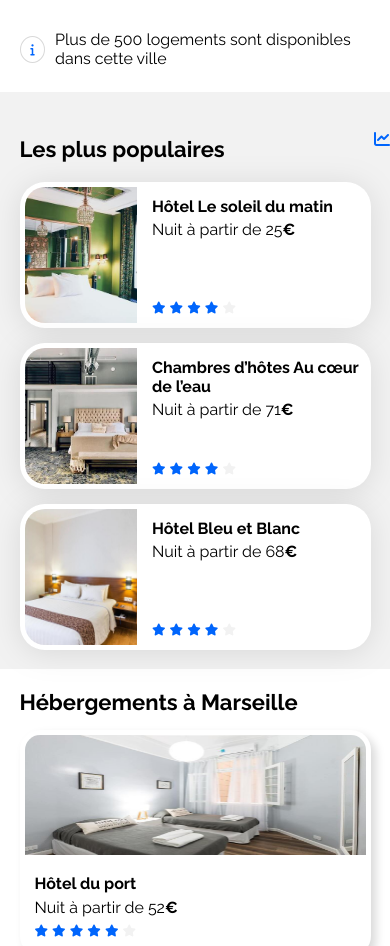
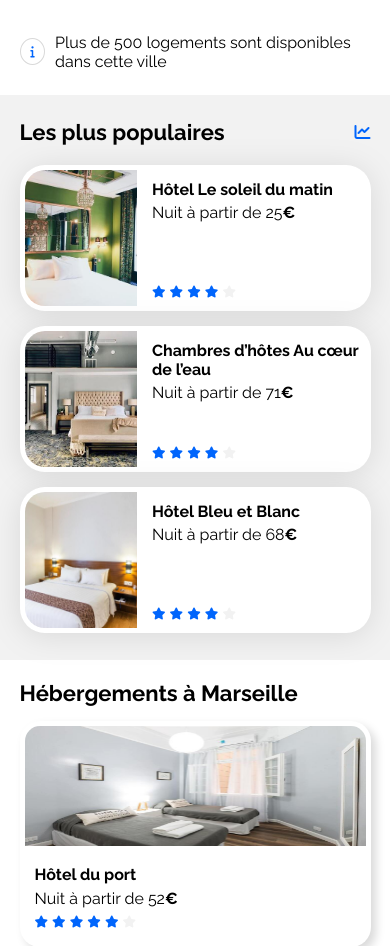
Before and after one commit to Afflelou/OC_projet_3, a plain HTML site: page index.html in a window 390 px wide. Shown: the part 476-1422 px from the top of the page. Drawn offline with Linux system fonts and the light colour scheme.

Commit message:
Update last paddings/margins/activity-img size

```diff
--- a/css/style.css
+++ b/css/style.css
@@ -468,11 +468,16 @@ footer {
 
     .section-title {
         padding-left: 5%;
-        margin-top: 5%;
+    }
+
+    .hebergements-list .section-title
+    {
+        padding-top: 5%;
     }
 
     h1 {
         padding-left: 5%;
+        font-size: 25px;
     }
 
     p {
@@ -628,7 +633,7 @@ footer {
     .populaires-cards {
         padding-left: 5%;
         padding-right: 5%;
-        padding-bottom: 5%;
+        padding-bottom: 7%;
         flex-direction: column;
     }
 
@@ -638,6 +643,10 @@ footer {
 
     .populaires-cards .card {
         border-radius: 25px;
+    }
+
+    .populaires-title i {
+        margin-right: 5%;
     }
 
     .card-subtitle {
@@ -665,7 +674,7 @@ footer {
 
     .activity-img {
         width: 100%;
-        height: 180px;
+        height: 170px;
         object-fit: cover;
         object-position: center;
         border-radius: 15px 15px 0px 0px;
```
Also changed, not shown: index.html (+3 -2 lines).
